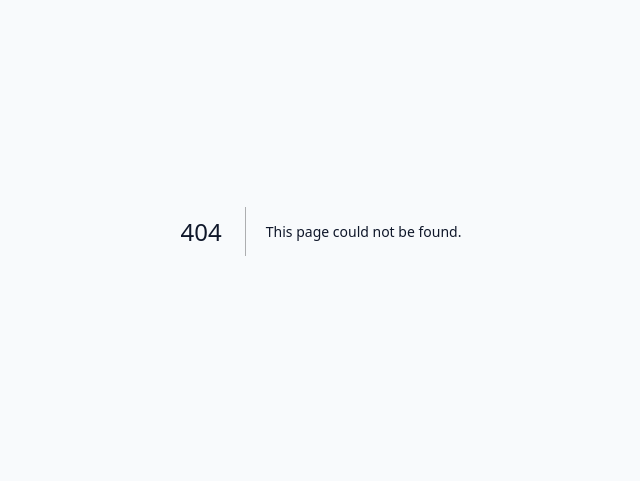
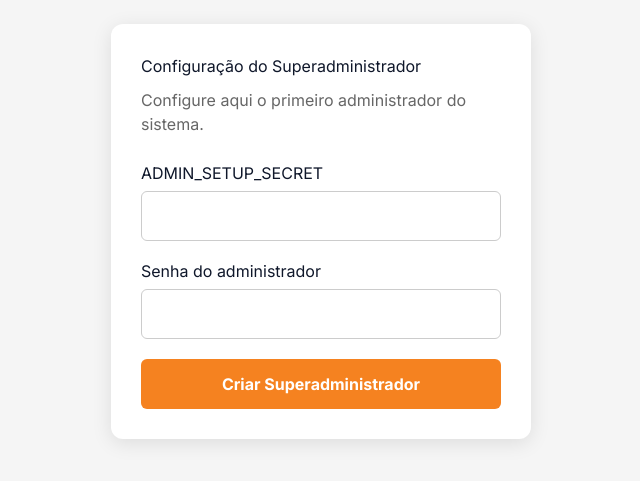
Before and after one commit to williamromario01-dot/supera-pontos-next, a Next.js app: page /setup-admin in a window 1280 px wide. Before the commit this address had no page. Shown: the part 169-650 px from the top of the page, without its empty margins (319-959 px from the left). Built offline with nearby package versions, Linux system fonts and the light colour scheme.

Commit message:
Create page.tsx

```diff
--- /dev/null
+++ b/src/app/setup-admin/page.tsx
@@ -0,0 +1,145 @@
+"use client";
+
+import { useState } from "react";
+
+export default function SetupAdminPage() {
+  const [secret, setSecret] = useState("");
+  const [password, setPassword] = useState("");
+  const [message, setMessage] = useState("");
+  const [loading, setLoading] = useState(false);
+
+  async function handleSubmit(e: React.FormEvent) {
+    e.preventDefault();
+
+    setLoading(true);
+    setMessage("");
+
+    try {
+      const response = await fetch("/api/auth/setup-admin", {
+        method: "POST",
+        headers: {
+          "Content-Type": "application/json",
+        },
+        body: JSON.stringify({
+          secret,
+          password,
+        }),
+      });
+
+      const data = await response.json();
+
+      if (!response.ok) {
+        setMessage(data.error || "Erro ao criar administrador.");
+        return;
+      }
+
+      setMessage(data.message || "Administrador criado com sucesso.");
+      setSecret("");
+      setPassword("");
+    } catch (error) {
+      console.error(error);
+      setMessage("Erro de conexão com o servidor.");
+    } finally {
+      setLoading(false);
+    }
+  }
+
+  return (
+    <main
+      style={{
+        minHeight: "100vh",
+        display: "flex",
+        alignItems: "center",
+        justifyContent: "center",
+        padding: "20px",
+        background: "#f5f5f5",
+      }}
+    >
+      <div
+        style={{
+          width: "100%",
+          maxWidth: "420px",
+          background: "#fff",
+          padding: "30px",
+          borderRadius: "12px",
+          boxShadow: "0 4px 20px rgba(0,0,0,0.1)",
+        }}
+      >
+        <h1 style={{ marginBottom: "10px" }}>
+          Configuração do Superadministrador
+        </h1>
+
+        <p style={{ marginBottom: "25px", color: "#666" }}>
+          Configure aqui o primeiro administrador do sistema.
+        </p>
+
+        <form onSubmit={handleSubmit}>
+          <label>ADMIN_SETUP_SECRET</label>
+
+          <input
+            type="password"
+            value={secret}
+            onChange={(e) => setSecret(e.target.value)}
+            required
+            style={{
+              width: "100%",
+              padding: "12px",
+              marginTop: "6px",
+              marginBottom: "18px",
+              border: "1px solid #ccc",
+              borderRadius: "6px",
+            }}
+          />
+
+          <label>Senha do administrador</label>
+
+          <input
+            type="password"
+            value={password}
+            onChange={(e) => setPassword(e.target.value)}
+            required
+            minLength={6}
+            style={{
+              width: "100%",
+              padding: "12px",
+              marginTop: "6px",
+              marginBottom: "20px",
+              border: "1px solid #ccc",
+              borderRadius: "6px",
+            }}
+          />
+
+          <button
+            type="submit"
+            disabled={loading}
+            style={{
+              width: "100%",
+              padding: "13px",
+              border: "none",
+              borderRadius: "6px",
+              background: "#f58220",
+              color: "#fff",
+              fontWeight: "bold",
+              cursor: "pointer",
+            }}
+          >
+            {loading ? "Configurando..." : "Criar Superadministrador"}
+          </button>
+        </form>
+
+        {message && (
+          <p
+            style={{
+              marginTop: "20px",
+              padding: "12px",
+              borderRadius: "6px",
+              background: "#f0f0f0",
+            }}
+          >
+            {message}
+          </p>
+        )}
+      </div>
+    </main>
+  );
+}
```
